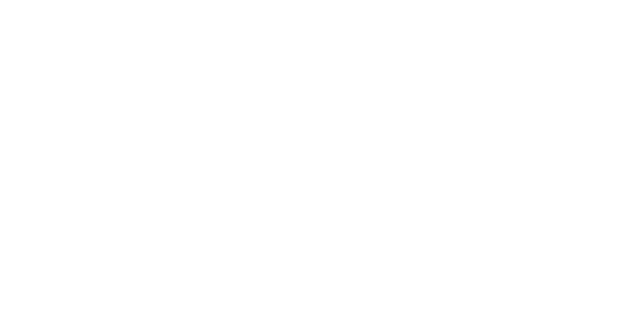
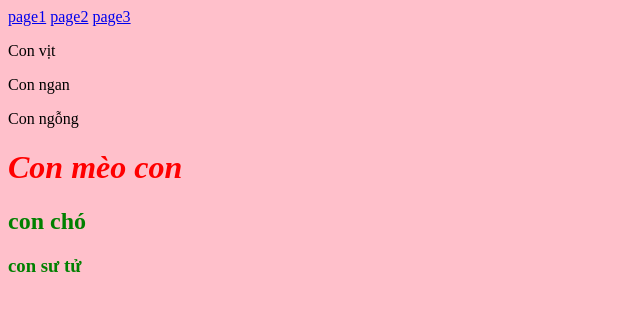
Before and after one commit to megait004/html-css-basic, a plain HTML site: page css/inline-internal-external/internal.html in a window 1280 px wide. Shown: the whole page, without its empty margins (0-640 px from the left). Drawn offline with Linux system fonts and the light colour scheme.

Commit message:
css inline , internal , external

```diff
--- a/css/inline-internal-external/external.html
+++ b/css/inline-internal-external/external.html
@@ -0,0 +1,16 @@
+<!DOCTYPE html>
+<html lang="en">
+    <head>
+        <meta charset="UTF-8" />
+        <meta name="viewport" content="width=device-width, initial-scale=1.0" />
+        <title>external css</title>
+        <link rel="stylesheet" href="style.css" />
+        <!-- được hiểu là viêtx một tệp css để quán lý riêng  , cần khai báo trong html để link đến tệp css
+         rel=stylesheet thông báo cho trình duyệt tải tệp css được chỉ định và áp dụng các định dạng kiểu đó trong tệp đó cho trang hiện tại -->
+    </head>
+    <body>
+        <a href="./inline.html">page1</a>
+        <a href="./internal.html">page2</a>
+        <a href="./external.html">page3</a>
+    </body>
+</html>
--- a/css/inline-internal-external/internal.html
+++ b/css/inline-internal-external/internal.html
@@ -0,0 +1,35 @@
+<!DOCTYPE html>
+<html lang="en">
+    <!-- kiểu nội bộ được  xác định phần tử <syle> , bên trong phần <head> của trang html-->
+    <head>
+        <meta charset="UTF-8" />
+        <meta name="viewport" content="width=device-width, initial-scale=1.0" />
+        <title>internal css</title>
+        <link rel="stylesheet" href="style.css" />
+        <style>
+            h1 {
+                color: red;
+                font-style: italic;
+            }
+            p {
+                color: black;
+            }
+            /* nếu thuộc tính giống nhau */
+            h2,
+            h3 {
+                color: green;
+            }
+        </style>
+    </head>
+    <body>
+        <a href="./inline.html">page1</a>
+        <a href="./internal.html">page2</a>
+        <a href="./external.html">page3</a>
+        <p>Con vịt</p>
+        <p>Con ngan</p>
+        <p>Con ngỗng</p>
+        <h1>Con mèo con</h1>
+        <h2>con chó</h2>
+        <h3>con sư tử</h3>
+    </body>
+</html>
--- /dev/null
+++ b/css/inline-internal-external/style.css
@@ -0,0 +1,3 @@
+body {
+    background-color: pink;
+}
```
Also changed, not shown: css/inline-internal-external/inline.html (+4 -0 lines).
